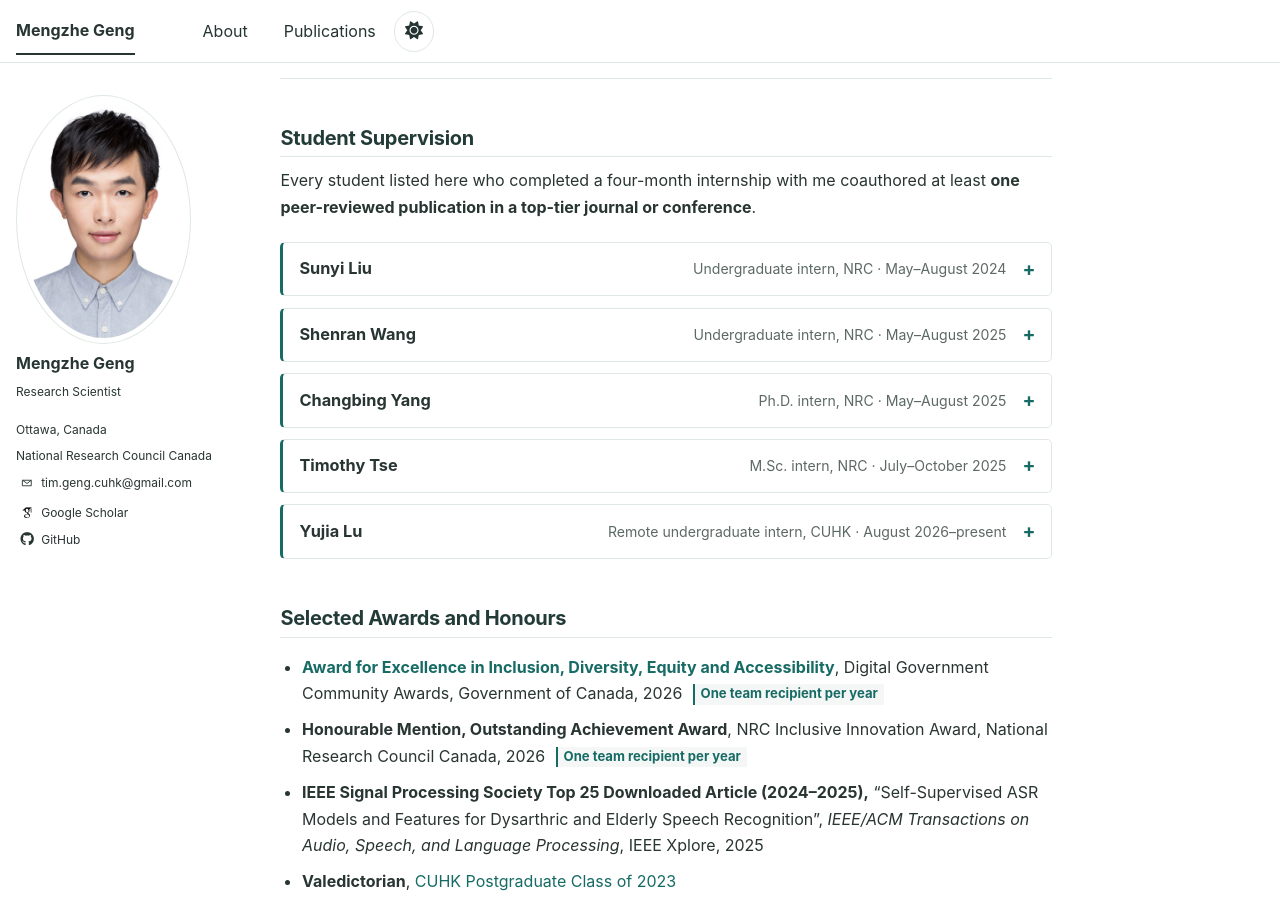
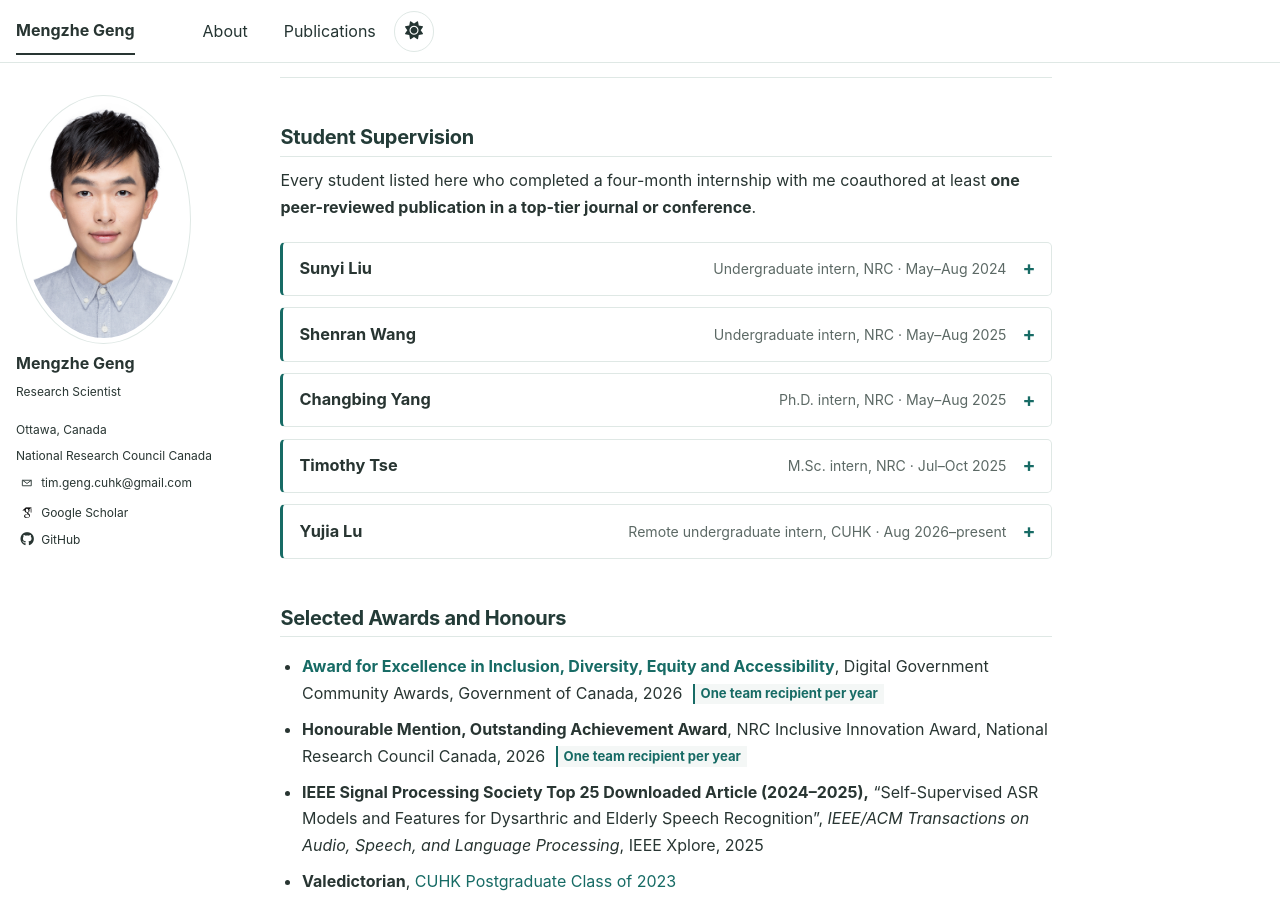
Before and after one commit to MENGZHEGENG/MENGZHEGENG.github.io, a Jekyll site: the page built from _pages/about.md, in a window 1280 px wide and 900 px high, scrolled down 2178 px. Built offline with Jekyll 4.4.1, drawn with Linux system fonts in a browser that asks for light colours; some web fonts are replaced; some of the changed text lies outside the part shown.

Commit message:
Abbreviate displayed date months

```diff
--- a/_includes/archive-single.html
+++ b/_includes/archive-single.html
@@ -44,7 +44,7 @@
         {% elsif post.collection == 'publications' %}
           <p>Published in <i>{% include publication-venue-year.html venue=post.venue year=archive_venue_year category=post.category append_year=true %}</i> </p>
         {% elsif post.date %}
-         <p class="page__date"><strong><i class="fa fa-fw fa-calendar" aria-hidden="true"></i> {{ site.data.ui-text[site.locale].date_label | default: "Published:" }}</strong> <time datetime="{{ post.date | default: "1900-01-01" | date_to_xmlschema }}">{{ post.date | default: "1900-01-01" | date: "%B %d, %Y" }}</time></p>
+         <p class="page__date"><strong><i class="fa fa-fw fa-calendar" aria-hidden="true"></i> {{ site.data.ui-text[site.locale].date_label | default: "Published:" }}</strong> <time datetime="{{ post.date | default: "1900-01-01" | date_to_xmlschema }}">{{ post.date | default: "1900-01-01" | date: "%b %d, %Y" }}</time></p>
         {% endif %}
 
     {% if post.excerpt and site.read_more != 'enabled' %}
--- a/_includes/comment.html
+++ b/_includes/comment.html
@@ -13,7 +13,7 @@
     <p class="comment__date">
       {% if include.date %}
         {% if include.index %}<a href="#comment{{ include.index }}">{% endif %}
-        <time datetime="{{ include.date | date_to_xmlschema }}">{{ include.date | date: "%B %d, %Y at %I:%M %p" }}</time>
+        <time datetime="{{ include.date | date_to_xmlschema }}">{{ include.date | date: "%b %d, %Y at %I:%M %p" }}</time>
         {% if include.index %}</a>{% endif %}
       {% endif %}
     </p>
--- a/_layouts/single.html
+++ b/_layouts/single.html
@@ -31,7 +31,7 @@ layout: default
             <p class="page__meta"><i class="fa fa-clock" aria-hidden="true"></i> {% include read-time.html %}</p>
           {% endif %}
         {% if page.modified %}
-          <p class="page__date"><strong><i class="fa fa-fw fa-calendar" aria-hidden="true"></i> {{ site.data.ui-text[site.locale].date_label | default: "Published:" }}</strong> <time datetime="{{ page.modified | date: "%Y-%m-%d" }}">{{ page.modified | date: "%B %d, %Y" }}</time></p>
+          <p class="page__date"><strong><i class="fa fa-fw fa-calendar" aria-hidden="true"></i> {{ site.data.ui-text[site.locale].date_label | default: "Published:" }}</strong> <time datetime="{{ page.modified | date: "%Y-%m-%d" }}">{{ page.modified | date: "%b %d, %Y" }}</time></p>
         {% endif %}
 
         {% assign single_venue_year = page.date | default: "1900-01-01" | date: "%Y" %}
@@ -40,7 +40,7 @@ layout: default
         {% elsif page.venue and page.date %}
           <p>Published in <i>{% include publication-venue-year.html venue=page.venue year=single_venue_year category=page.category append_year=true %}</i> </p>
         {% elsif page.date %}
-          <p class="page__date"><strong><i class="fa fa-fw fa-calendar" aria-hidden="true"></i> {{ site.data.ui-text[site.locale].date_label | default: "Published:" }}</strong> <time datetime="{{ page.date | date_to_xmlschema }}">{{ page.date | default: "1900-01-01" | date: "%B %d, %Y" }}</time></p>
+          <p class="page__date"><strong><i class="fa fa-fw fa-calendar" aria-hidden="true"></i> {{ site.data.ui-text[site.locale].date_label | default: "Published:" }}</strong> <time datetime="{{ page.date | date_to_xmlschema }}">{{ page.date | default: "1900-01-01" | date: "%b %d, %Y" }}</time></p>
         {% endif %}
         </header>
       {% endunless %}
--- a/_pages/about.md
+++ b/_pages/about.md
@@ -21,7 +21,7 @@ classes: wide
   <div class="stat"><strong>{{ site.data.scholar_metrics.h_index }}</strong><span>h-index</span></div>
   <div class="stat"><strong>{{ site.data.scholar_metrics.i10_index }}</strong><span>i10-index</span></div>
 </div>
-<p class="stats-note">Google Scholar metrics, last refreshed {{ site.data.scholar_metrics.updated_at | date: "%B %-d, %Y" }}</p>
+<p class="stats-note">Google Scholar metrics, last refreshed {{ site.data.scholar_metrics.updated_at | date: "%b %-d, %Y" }}</p>
 
 <p class="availability-notice"><strong>I am open to opportunities in both academia and industry. I am authorized to work in Canada, Hong Kong, and Mainland China. If you know of a good fit, <a href="mailto:tim.geng.cuhk@gmail.com">contact me</a>.</strong></p>
 <p class="collaboration-invitation">Every student who completed a four-month internship with me coauthored at least <strong>one peer-reviewed publication in a top-tier journal or conference</strong>. I welcome students worldwide for <strong>remote internships</strong> and researchers for <strong>in-person guest researcher opportunities</strong>. Students in Canada can also apply through the NRC <a href="https://www.nrc.canada.ca/en/corporate/careers/nrc-co-op-program" target="_blank" rel="noopener noreferrer">Co-op Program</a> or <a href="https://nrc.canada.ca/en/corporate/careers/nrc-student-employment-program" target="_blank" rel="noopener noreferrer">Student Employment Program</a>. Students: email a CV and transcripts from your bachelor's onward; researchers: a CV. Contact me at <a href="mailto:tim.geng.cuhk@gmail.com">tim.geng.cuhk@gmail.com</a>.</p>
@@ -122,7 +122,7 @@ classes: wide
   <details class="supervision-entry">
     <summary class="supervision-heading">
       <span class="supervision-name">Sunyi Liu</span>
-      <span class="publication-meta">Undergraduate intern, NRC · May–August 2024</span>
+      <span class="publication-meta">Undergraduate intern, NRC · May–Aug 2024</span>
     </summary>
     <div class="supervision-details">
       <p class="supervision-detail"><span class="supervision-label">Funding</span><span class="supervision-detail-copy"><a class="person-link" href="https://www.nrc.canada.ca/en/corporate/corporate-overview/rebecca-hart" target="_blank" rel="noopener noreferrer">Rebecca Hart</a></span></p>
@@ -133,7 +133,7 @@ classes: wide
   <details class="supervision-entry">
     <summary class="supervision-heading">
       <span class="supervision-name">Shenran Wang</span>
-      <span class="publication-meta">Undergraduate intern, NRC · May–August 2025</span>
+      <span class="publication-meta">Undergraduate intern, NRC · May–Aug 2025</span>
     </summary>
     <div class="supervision-details">
       <p class="supervision-detail"><span class="supervision-label">Co-supervision</span><span class="supervision-detail-copy"><a class="person-link" href="https://www.nrc.canada.ca/en/corporate/contact-us/nrc-directory-science-professionals/aidan-pine" target="_blank" rel="noopener noreferrer">Aidan Pine</a></span></p>
@@ -143,7 +143,7 @@ classes: wide
   <details class="supervision-entry">
     <summary class="supervision-heading">
       <span class="supervision-name">Changbing Yang</span>
-      <span class="publication-meta">Ph.D. intern, NRC · May–August 2025</span>
+      <span class="publication-meta">Ph.D. intern, NRC · May–Aug 2025</span>
     </summary>
     <div class="supervision-details">
       <p class="supervision-detail"><span class="supervision-label">Co-supervision</span><span class="supervision-detail-copy"><a class="person-link" href="https://nrc.canada.ca/en/corporate/contact-us/nrc-directory-science-professionals/patrick-littell" target="_blank" rel="noopener noreferrer">Patrick Littell</a></span></p>
@@ -154,7 +154,7 @@ classes: wide
   <details class="supervision-entry">
     <summary class="supervision-heading">
       <span class="supervision-name">Timothy Tse</span>
-      <span class="publication-meta">M.Sc. intern, NRC · July–October 2025</span>
+      <span class="publication-meta">M.Sc. intern, NRC · Jul–Oct 2025</span>
     </summary>
     <div class="supervision-details">
       <p class="supervision-detail"><span class="supervision-label">Co-supervision</span><span class="supervision-detail-copy"><a class="person-link" href="https://www.nrc.canada.ca/en/corporate/contact-us/nrc-directory-science-professionals/aidan-pine" target="_blank" rel="noopener noreferrer">Aidan Pine</a> and <a class="person-link" href="https://linguistics.ubc.ca/profile/jian-zhu/" target="_blank" rel="noopener noreferrer">Jian Zhu</a></span></p>
@@ -165,7 +165,7 @@ classes: wide
   <details class="supervision-entry">
     <summary class="supervision-heading">
       <span class="supervision-name">Yujia Lu</span>
-      <span class="publication-meta">Remote undergraduate intern, CUHK · August 2026–present</span>
+      <span class="publication-meta">Remote undergraduate intern, CUHK · Aug 2026–present</span>
     </summary>
     <div class="supervision-details">
       <p class="supervision-detail"><span class="supervision-label">Preprint</span><span class="supervision-detail-copy"><a href="https://arxiv.org/abs/2609.08899" target="_blank" rel="noopener noreferrer">From Scores to Evidence: Auditable Decisions Can Improve Speech Deepfake Detection</a>, <em>arXiv:2609.08899</em> (2026)</span></p>
```
